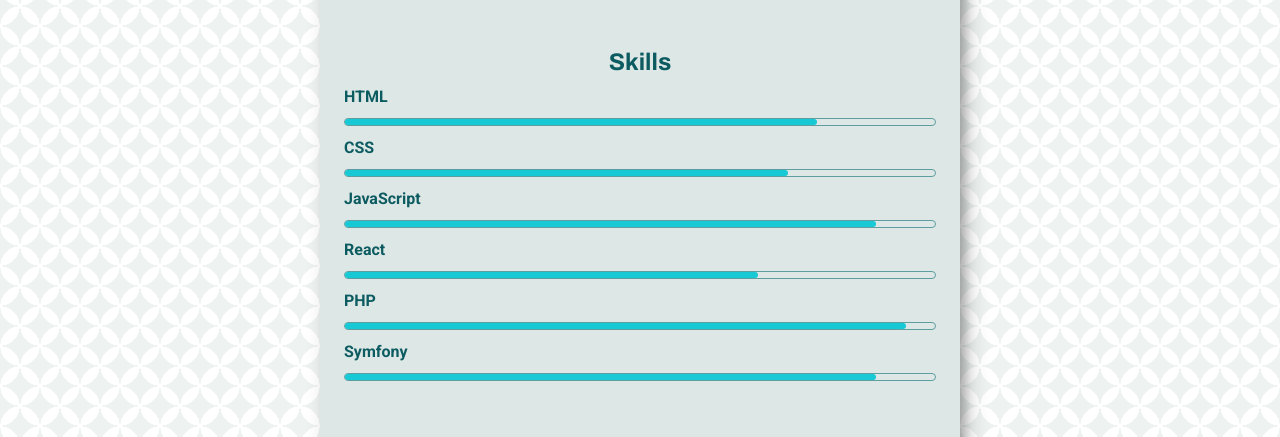
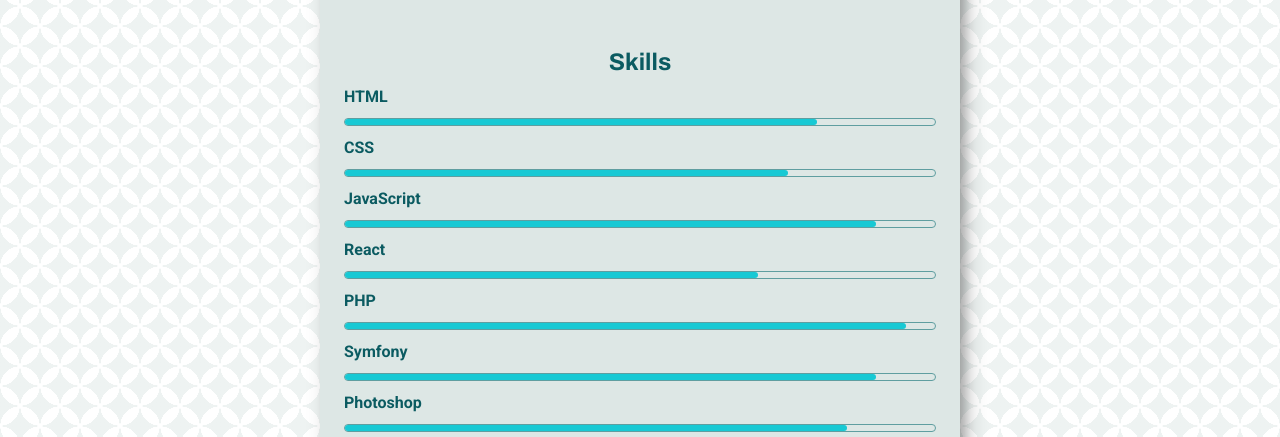
Before and after one commit to BlancaDomingo/portfolio, a website: page index.html in a window 1280 px wide. Shown: the part 2194-2631 px from the top of the page. Drawn offline with Linux system fonts and the light colour scheme.

Commit message:
Gute Nacht

```diff
--- a/index.html
+++ b/index.html
@@ -153,6 +153,10 @@
             <div class="skillsCont">
                 <div class=skillsContSym></div>
             </div>
+            <p>Photoshop</p>
+            <div class="skillsCont">
+                <div class=skillsContPho></div>
+            </div>
 
         </div>
 
--- a/static/css/style.css
+++ b/static/css/style.css
@@ -252,7 +252,7 @@
 }
 
 #portfolio img:hover {
-    margin: 2.5em 0 1.5em;
+    margin: 2.5em 0 0.5em;
     box-shadow: 6px 6px 10px rgba(0, 0, 0, 0.2);
 }
 
@@ -260,6 +260,8 @@
     margin-bottom: 1em;
     text-align: center;
 }
+
+/* .................skills........... */
 
 
 #skills h2 {
@@ -323,10 +325,17 @@
     border-radius: 0.25em;
     background-color: #17C9D4;
 }
+.skillsContPho {
+
+    width: 85%;
+    height: 100%;
+    border-radius: 0.25em;
+    background-color: #17C9D4;
+}
 
 
 
-/* kontakt */
+/* ..........kontakt ......*/
 
 #kontakt {
     margin-bottom: 2em;
```
